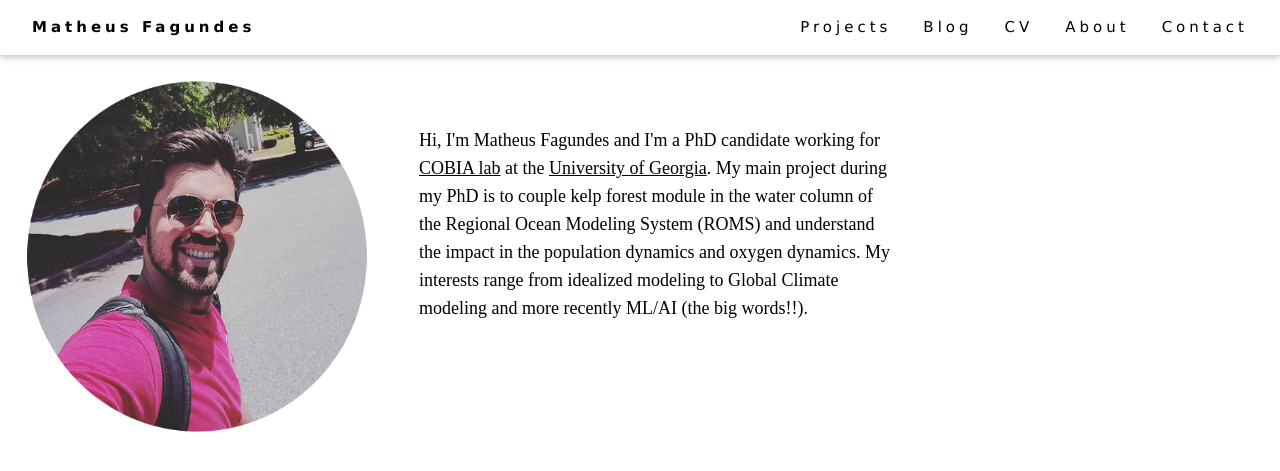
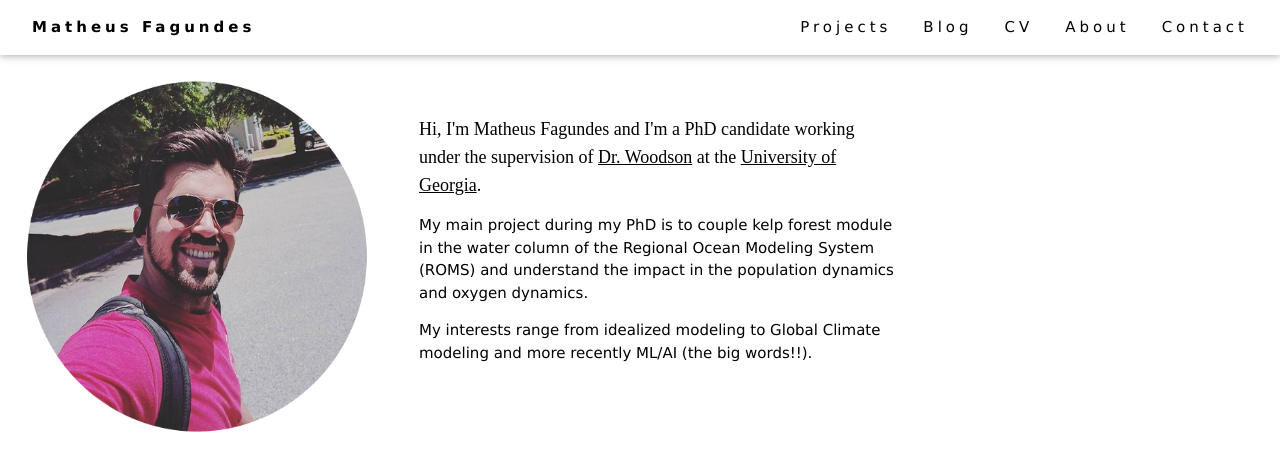
Before and after one commit to mf99274/mf99274.github.io, a Jekyll site: the page built from index.html, in a window 1280 px wide. Shown: the top 471 px of the page. Built offline with Jekyll 4.4.1, drawn with Linux system fonts in a browser that asks for light colours.

Commit message:
Update index.html

```diff
--- a/index.html
+++ b/index.html
@@ -12,8 +12,10 @@ description:
         <tr>
           <td><img alt="" src="img/selfie1.png" border="1"
               height="400" width="409" align="top"></td>
-          <td valign="middle"><big><font face="Avenir">Hi, I'm <span itemprop="name">Matheus Fagundes</span> and I'm a PhD candidate working for <a href="https://www.cobia.engr.uga.edu/">COBIA lab</a> at <span itemprop="affiliation">the <a href="https://engineering.uga.edu/">University of Georgia</a></span>. My main project during my PhD is to couple kelp forest module in the water column of the Regional Ocean Modeling System (ROMS)
-	and understand the impact in the population dynamics and oxygen dynamics. My interests range from idealized modeling to Global Climate modeling and more recently ML/AI (the big words!!).</p></font></big><br>
+          <td valign="middle"><big><font face="Avenir">Hi, I'm <span itemprop="name">Matheus Fagundes</span> and I'm a PhD candidate working under the supervision of <a href="https://www.cobia.engr.uga.edu/">Dr. Woodson</a> at <span itemprop="affiliation">the <a href="https://engineering.uga.edu/">University of Georgia</a></span>.</font></big><br>
+		  <p>My main project during my PhD is to couple kelp forest module in the water column of the Regional Ocean Modeling System (ROMS)
+		  and understand the impact in the population dynamics and oxygen dynamics.</p>
+		  <p>My interests range from idealized modeling to Global Climate modeling and more recently ML/AI (the big words!!).</p>
             <br>
           </td>
         </tr>
```
